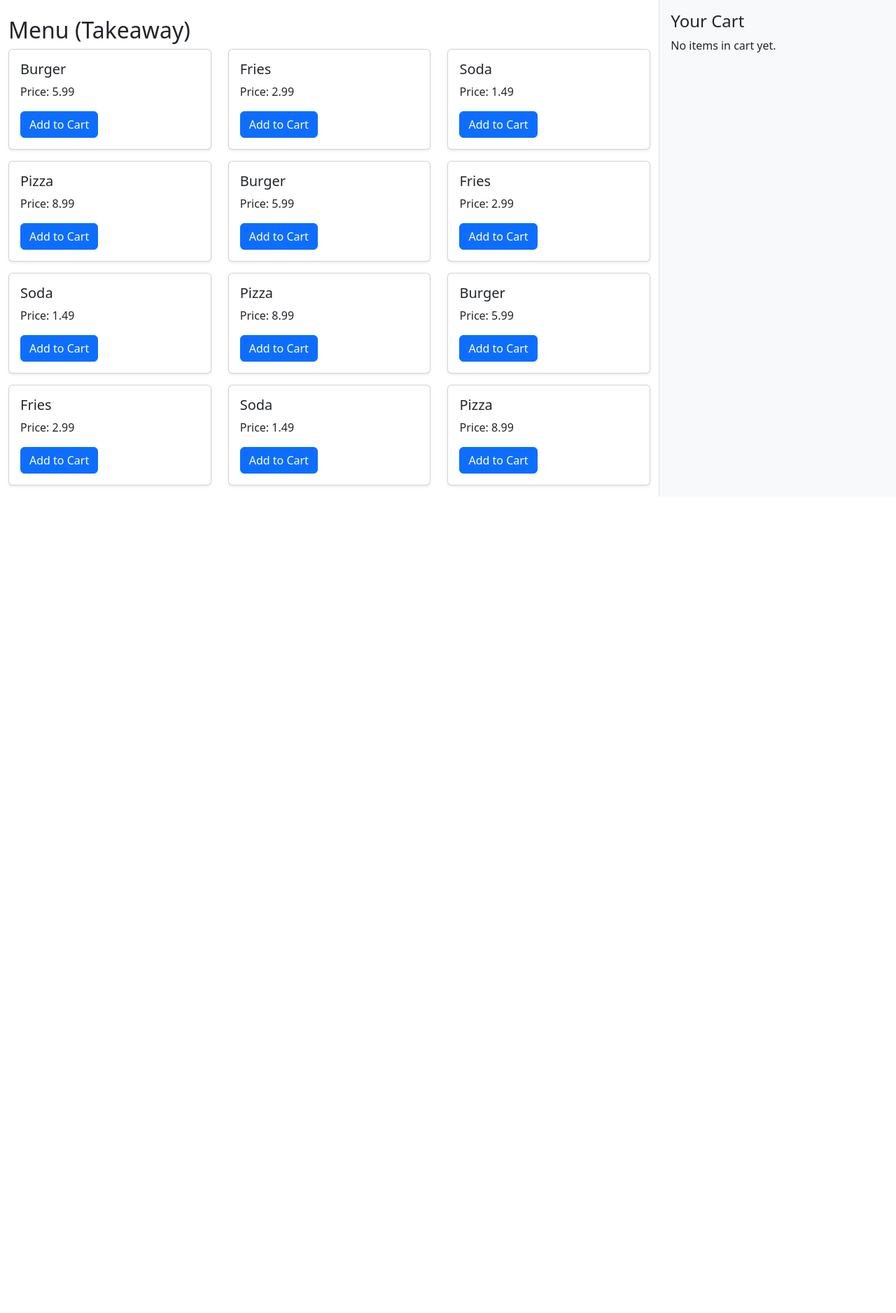
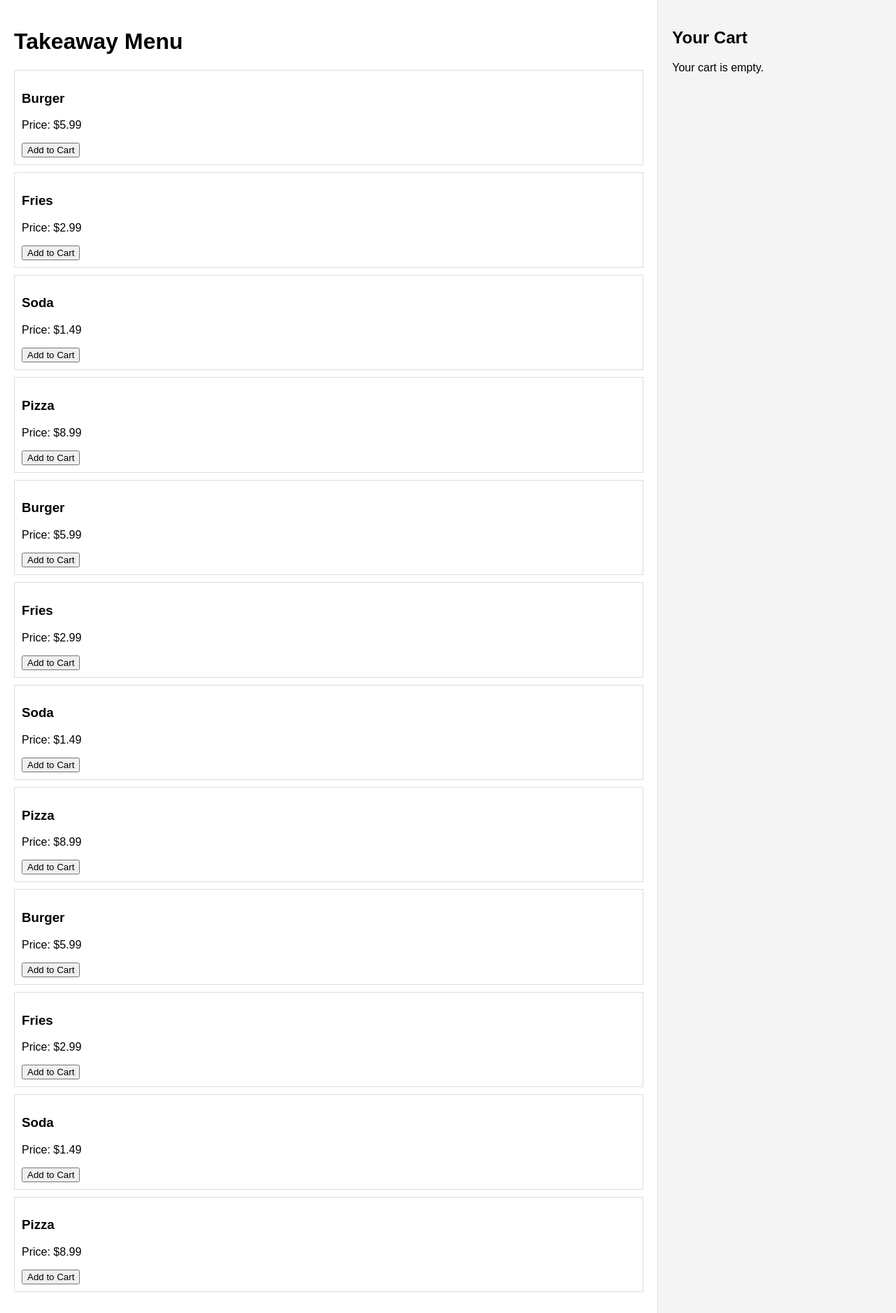
Before and after one commit to Naysith/FlaskOrdering, a Flask app: page /menu in a window 1280 px wide. Shown: the whole page at 70% size. Before the commit the page ends 710 px from the top, so only its background shows below. Run offline with Flask 3, Linux system fonts and the light colour scheme; data comes from the database, SQL or seed files in the repository; both versions use the stored data as it was after the commit.

Commit message:
second draft

```diff
--- a/app.py
+++ b/app.py
@@ -1,5 +1,6 @@
 from flask import Flask, render_template, request, redirect, url_for, session
 import database
+import random
 
 app = Flask(__name__)
 app.secret_key = "supersecretkey"  # needed for sessions
@@ -13,42 +14,72 @@
     order_type = request.args.get("type", "takeaway")
     products = database.get_products()
     cart = session.get("cart", {})
-    return render_template("menu.html", products=products, order_type=order_type, cart=cart)
+
+    # ngitung total
+    total = sum(item["price"] * item["quantity"] for item in cart.values())
+
+    return render_template("menu.html",
+                           products=products,
+                           order_type=order_type,
+                           cart=cart,
+                           cart_total=total)
 
 @app.route('/add_to_cart/<int:product_id>', methods=['POST'])
 def add_to_cart(product_id):
-    if 'cart' not in session:
-        session['cart'] = {}
+    if "cart" not in session:
+        session["cart"] = {}
 
-    cart = session['cart']
-    products = {p[0]: p for p in database.get_products()}  # use tuple indexes
+    cart = session["cart"]
+    products = {p[0]: {"id": p[0], "name": p[1], "price": p[2]} for p in database.get_products()}
+    product = products.get(product_id)
 
-    if product_id in products:
-        product = products[product_id]
+    if product:
         if str(product_id) in cart:
-            cart[str(product_id)]['quantity'] += 1
+            cart[str(product_id)]["quantity"] += 1
         else:
             cart[str(product_id)] = {
-                'name': product[1],
-                'price': product[2],
-                'quantity': 1
+                "name": product["name"],
+                "price": product["price"],
+                "quantity": 1
             }
 
-    session['cart'] = cart
-    order_type = request.args.get("type", "takeaway")
-    return redirect(url_for('menu', type=order_type))
+    session["cart"] = cart
+    return redirect(url_for("menu"))
 
-@app.route("/remove_from_cart/<product_id>", methods=["POST"])
+@app.route("/remove_from_cart/<int:product_id>")
 def remove_from_cart(product_id):
     cart = session.get("cart", {})
-    if product_id in cart:
-        cart[product_id]['quantity'] -= 1
-        if cart[product_id]['quantity'] <= 0:
-            del cart[product_id]
+    if str(product_id) in cart:
+        cart[str(product_id)]["quantity"] -= 1
+        if cart[str(product_id)]["quantity"] <= 0:
+            del cart[str(product_id)]
     session["cart"] = cart
 
-    order_type = request.args.get("type", "takeaway")
-    return redirect(url_for("menu", type=order_type))
+    return redirect(url_for("menu"))
+
+@app.route("/checkout", methods=["GET", "POST"])
+def checkout():
+    cart = session.get("cart", {})
+    if not cart:
+        return redirect(url_for("menu"))
+
+    if request.method == "POST":
+        customer_name = request.form["customer_name"]
+        order_number = random.randint(1000, 9999)  # nomor struk
+
+        # save order ke db
+        order_id = database.create_order(cart, customer_name, order_number)
+
+        # clear list cart
+        session.pop("cart", None)
+
+        return render_template("order_success.html",
+                               order_id=order_id,
+                               customer_name=customer_name,
+                               order_number=order_number)
+
+    cart_total = sum(item["price"] * item["quantity"] for item in cart.values())
+    return render_template("checkout.html", cart=cart, cart_total=cart_total)
 
 if __name__ == "__main__":
     app.run(debug=True)
--- a/database.py
+++ b/database.py
@@ -25,6 +25,8 @@
         id INTEGER PRIMARY KEY AUTOINCREMENT,
         customer_name TEXT NOT NULL,
         total REAL NOT NULL,
+        order_number TEXT NOT NULL,
+        status TEXT DEFAULT 'pending',
         created_at TIMESTAMP DEFAULT CURRENT_TIMESTAMP
     )
     """)
@@ -43,7 +45,7 @@
 
     conn.commit()
     conn.close()
-    print("✅ Database initialized!")
+    print("✅ Database initialized with products, orders (with status), and order_items!")
 
 # ==========================
 # Product Functions
@@ -130,6 +132,40 @@
     conn.close()
     return details
 
+def create_order(cart, customer_name, order_number):
+    conn = sqlite3.connect(DB_NAME)
+    cursor = conn.cursor()
+
+    # --- calculate total ---
+    total = 0.0
+    for item in cart.values():
+        total += item["price"] * item["quantity"]
+
+    # --- insert into orders table ---
+    cursor.execute(
+        """
+        INSERT INTO orders (customer_name, total, order_number, status)
+        VALUES (?, ?, ?, ?)
+        """,
+        (customer_name, total, order_number, "pending"),
+    )
+
+    order_id = cursor.lastrowid
+
+    # --- insert order items ---
+    for product_id, item in cart.items():
+        cursor.execute(
+            """
+            INSERT INTO order_items (order_id, product_id, quantity)
+            VALUES (?, ?, ?)
+            """,
+            (order_id, int(product_id), item["quantity"]),
+        )
+
+    conn.commit()
+    conn.close()
+    return order_id
+
 # ==========================
 # Sample Data Seeder
 # ==========================
--- a/templates/menu.html
+++ b/templates/menu.html
@@ -2,55 +2,71 @@
 <html lang="en">
 <head>
     <meta charset="UTF-8">
+    <meta name="viewport" content="width=device-width, initial-scale=1.0">
     <title>Menu</title>
-    <link rel="stylesheet" href="https://cdn.jsdelivr.net/npm/bootstrap@5.3.0/dist/css/bootstrap.min.css">
+    <style>
+        body {
+            display: flex;
+            font-family: Arial, sans-serif;
+            margin: 0;
+        }
+        .content {
+            flex: 3;
+            padding: 20px;
+        }
+        .sidebar {
+            flex: 1;
+            background: #f4f4f4;
+            padding: 20px;
+            border-left: 1px solid #ddd;
+        }
+        .product {
+            border: 1px solid #ddd;
+            padding: 10px;
+            margin-bottom: 10px;
+        }
+        .cart-item {
+            margin-bottom: 10px;
+        }
+    </style>
 </head>
-<body class="d-flex">
-
-    <!-- Product List -->
-    <div class="container mt-4" style="flex:3;">
-        <h2>Menu ({{ order_type|capitalize }})</h2>
-        <div class="row">
+<body>
+    <div class="content">
+        <h1>{{ order_type|capitalize }} Menu</h1>
+        <div>
             {% for product in products %}
-            <div class="col-md-4 mb-3">
-                <div class="card shadow-sm">
-                    <div class="card-body">
-                        <h5 class="card-title">{{ product[1] }}</h5>
-                        <p class="card-text">Price: {{ product[2] }}</p>
-                        <form action="{{ url_for('add_to_cart', product_id=product[0]) }}" method="post">
-                            <button type="submit" class="btn btn-primary">Add to Cart</button>
-                        </form>
-                    </div>
+                <div class="product">
+                    <h3>{{ product[1] }}</h3>
+                    <p>Price: ${{ "%.2f"|format(product[2]) }}</p>
+                    <form action="{{ url_for('add_to_cart', product_id=product[0]) }}" method="post">
+                        <button type="submit">Add to Cart</button>
+                    </form>
                 </div>
-            </div>
             {% endfor %}
         </div>
     </div>
 
-    <!-- Cart Sidebar -->
-    <div class="bg-light border-start p-3" style="width: 300px; flex:1;">
-        <h4>Your Cart</h4>
+    <div class="sidebar">
+        <h2>Your Cart</h2>
         {% if cart %}
-            <ul class="list-group mb-3">
-                {% set total = 0 %}
-                {% for item_id, item in cart.items() %}
-                <li class="list-group-item d-flex justify-content-between align-items-center">
-                    <div>
-                        <strong>{{ item['name'] }}</strong><br>
-                        Qty: {{ item['quantity'] }} × {{ item['price'] }}
-                    </div>
-                    <form action="{{ url_for('remove_from_cart', product_id=item_id, type=order_type) }}" method="post">
-                        <button type="submit" class="btn btn-sm btn-danger">Remove</button>
-                    </form>
-                </li>
-                {% set total = total + (item['price'] * item['quantity']) %}
-                {% endfor %}
-            </ul>
-            <h5>Total: {{ total }}</h5>
+            {% for item_id, item in cart.items() %}
+                <div class="cart-item">
+                    <strong>{{ item.name }}</strong><br>
+                    Qty: {{ item.quantity }} | ${{ "%.2f"|format(item.price * item.quantity) }}
+                    <br>
+                    <a href="{{ url_for('remove_from_cart', product_id=item_id) }}">Remove</a>
+                </div>
+            {% endfor %}
+            <hr>
+            <p><strong>Total: ${{ "%.2f"|format(cart_total) }}</strong></p>
+
+            <!-- Checkout button -->
+            <form action="{{ url_for('checkout') }}" method="get">
+                <button type="submit">Proceed to Checkout</button>
+            </form>
         {% else %}
-            <p>No items in cart yet.</p>
+            <p>Your cart is empty.</p>
         {% endif %}
     </div>
-
 </body>
 </html>
```
Also changed, not shown: templates/checkout.html (+25 -0 lines), templates/order_success.html (added, +13 -0 lines), ordering_system.db, templates/cart.html (deleted), templates/orders.html (deleted).
